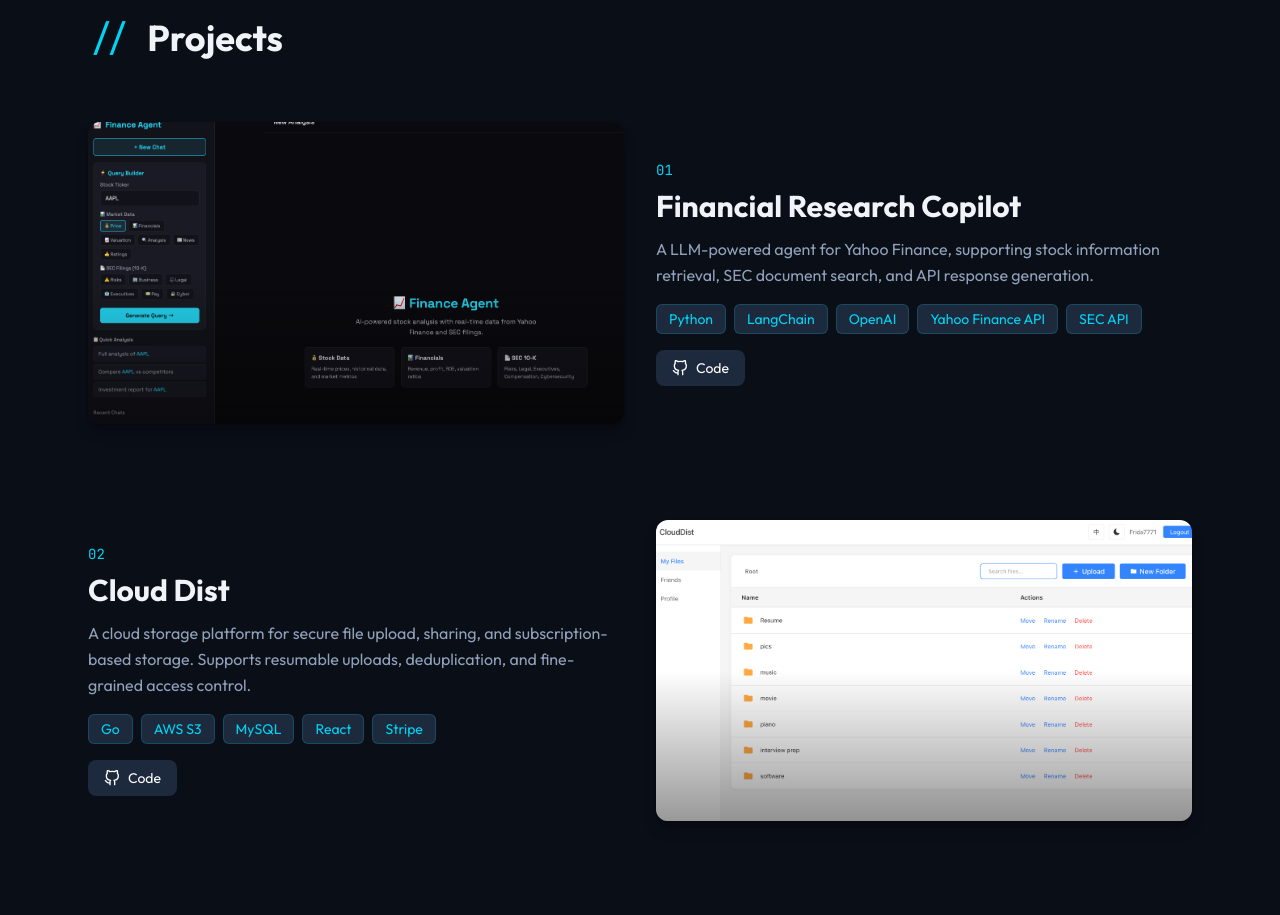
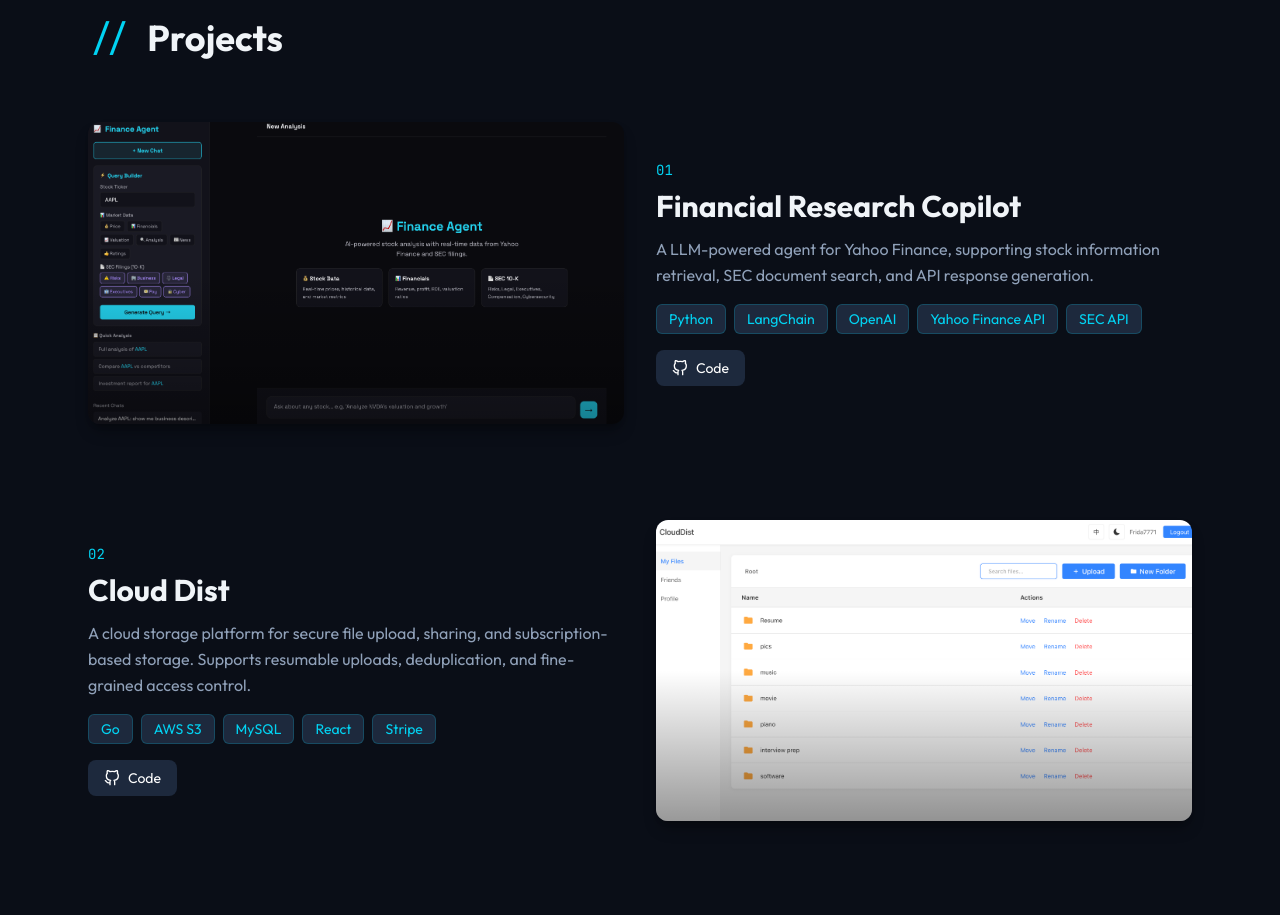
Before and after one commit to Frida7771/portfolio, a Next.js app: page / in a window 1280 px wide. Shown: the part 1620-2535 px from the top of the page. Built offline with nearby package versions, Linux system fonts and the light colour scheme.

Commit message:
update finance project

```diff
--- a/src/components/Projects.tsx
+++ b/src/components/Projects.tsx
@@ -19,7 +19,7 @@
     description:
       'A LLM-powered agent for Yahoo Finance, supporting stock information retrieval, SEC document search, and API response generation.',
     tech: ['Python', 'LangChain', 'OpenAI', 'Yahoo Finance API', 'SEC API'],
-    image: '/finance-agent.jpg',
+    image: '/financeagent.jpg',
     github: 'https://github.com/Frida7771/yahoo-finance-agent',
   },
   {
```
Also changed, not shown: public/financeagent.jpg (added).
